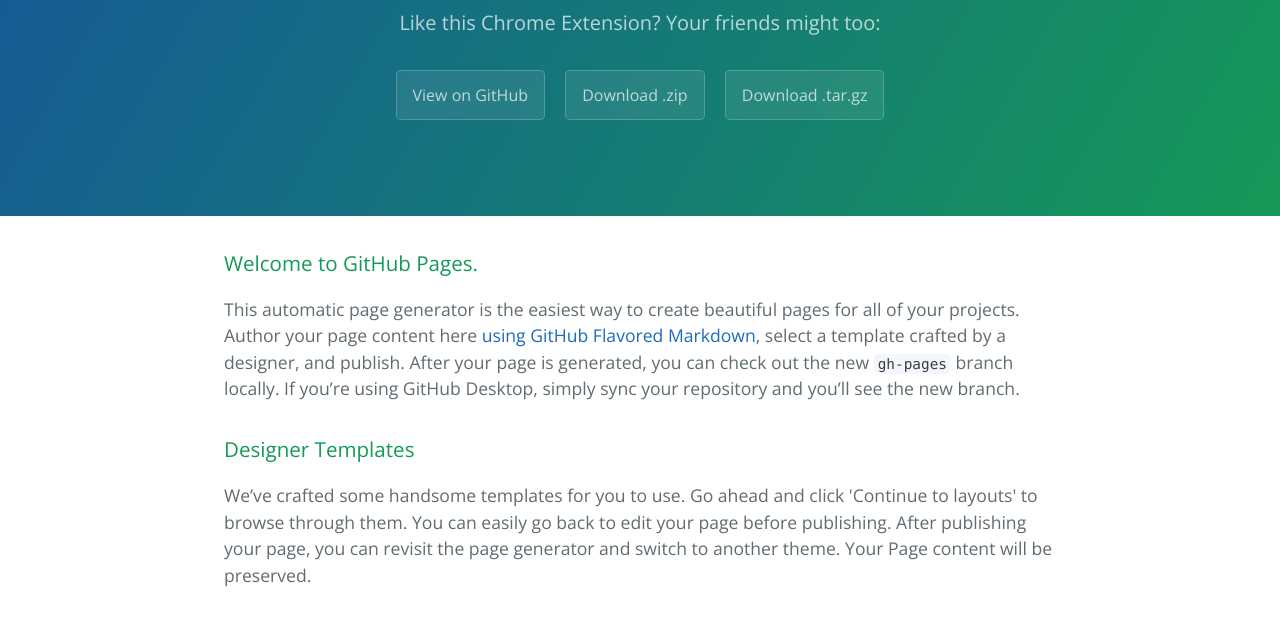
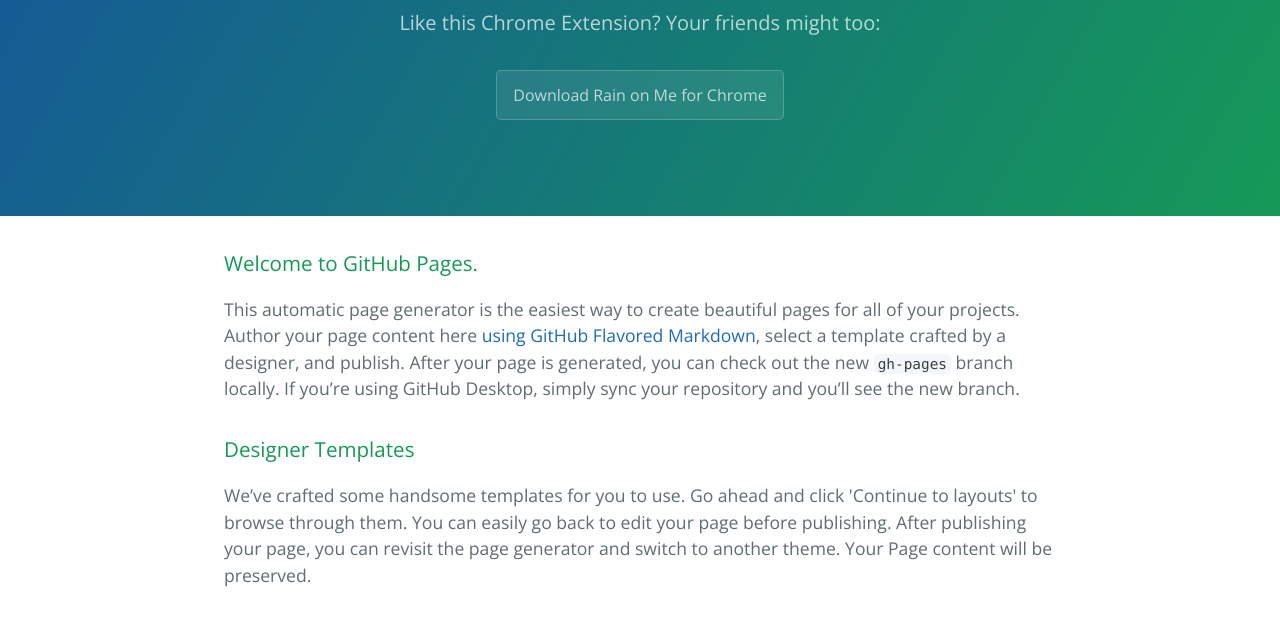
Before and after one commit to rainonme/rain-on-me, a plain HTML site: page index.html in a window 1280 px wide. Shown: the part 167-784 px from the top of the page. Drawn offline with nearby package versions, Linux system fonts and the light colour scheme.

Commit message:
Update index.html

```diff
--- a/index.html
+++ b/index.html
@@ -13,9 +13,9 @@
     <section class="page-header">
       <h1 class="project-name">Thanks for installing Rain on me</h1>
       <h2 class="project-tagline">Like this Chrome Extension? Your friends might too:</h2>
-      <a href="https://github.com/rainonme/rain-on-me" class="btn">View on GitHub</a>
-      <a href="https://github.com/rainonme/rain-on-me/zipball/master" class="btn">Download .zip</a>
-      <a href="https://github.com/rainonme/rain-on-me/tarball/master" class="btn">Download .tar.gz</a>
+      <!-- Go to www.addthis.com/dashboard to customize your tools -->
+      <div class="addthis_sharing_toolbox"></div>
+      <a href="https://chrome.google.com/webstore/detail/rain-on-me/hjfpkajafacddginpfojbielkdljilbf" class="btn">Download Rain on Me for Chrome</a>
     </section>
 
     <section class="main-content">
@@ -52,6 +52,7 @@
 
     </section>
 
-
+  <!-- Go to www.addthis.com/dashboard to customize your tools -->
+  <script type="text/javascript" src="//s7.addthis.com/js/300/addthis_widget.js#pubid=ra-4f5ce7c30be89bf7"></script>
   </body>
 </html>
```
